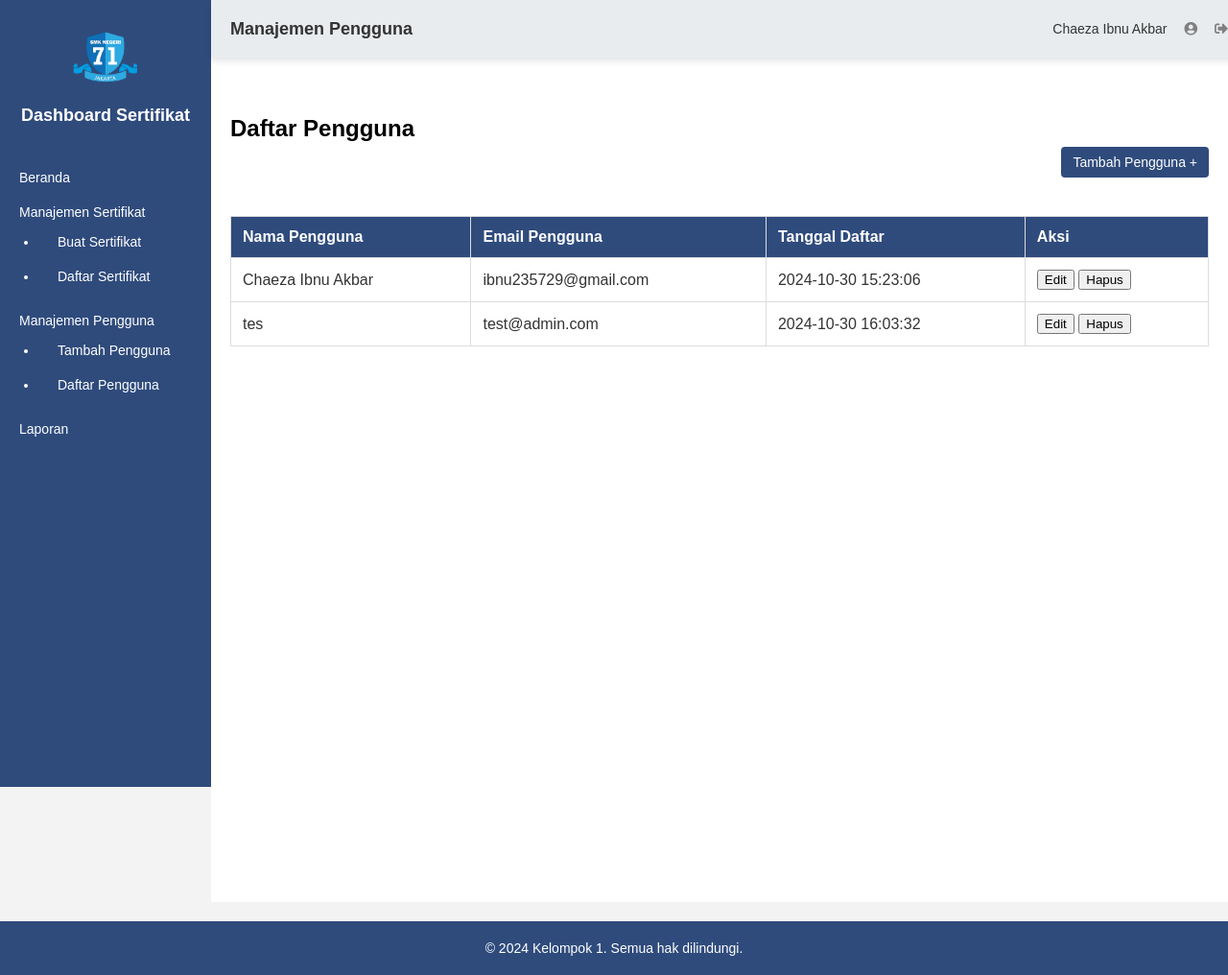
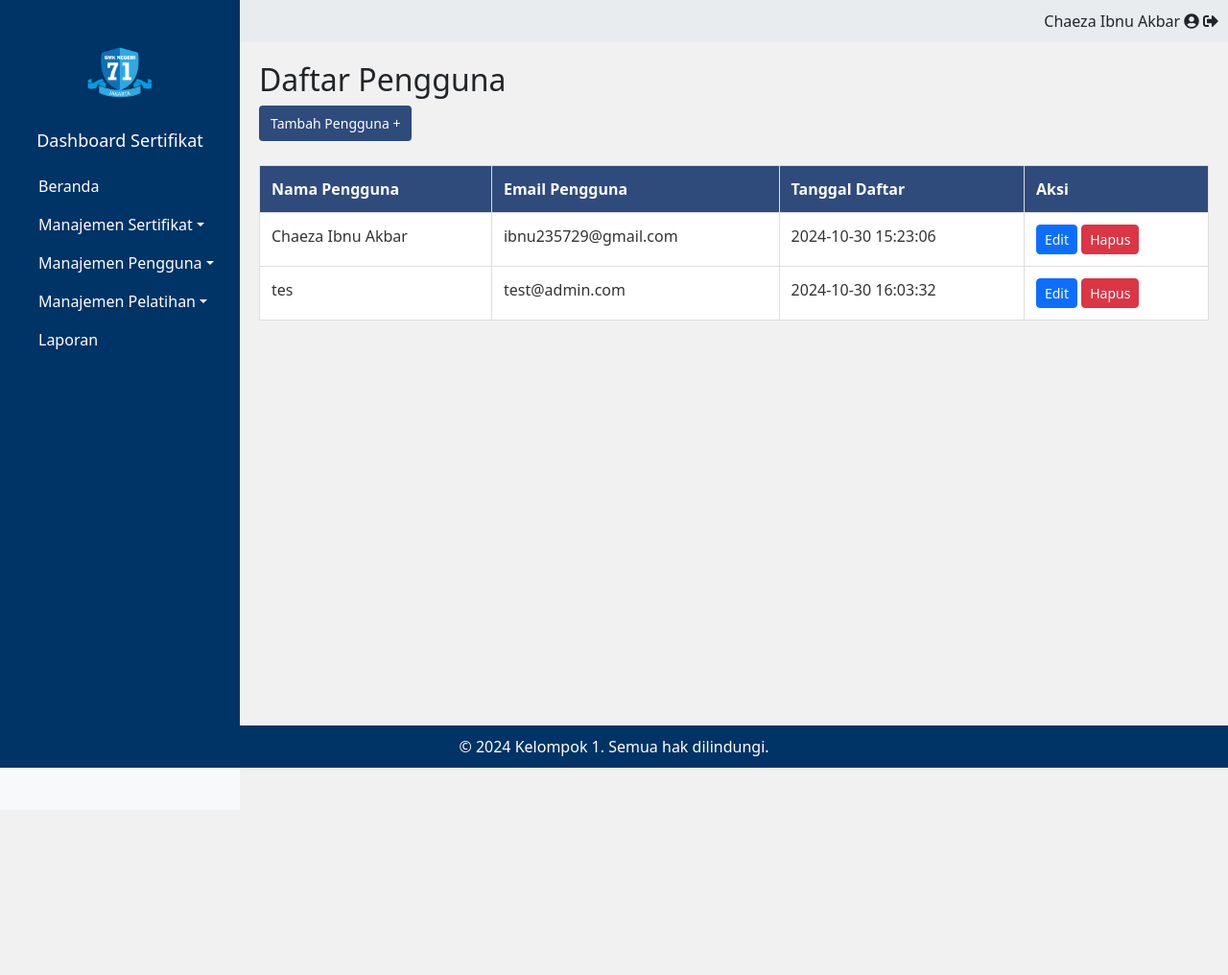
Before and after one commit to ItzKazuki/web-sertifikat-digital, a PHP site: page /dashboard/users/ in a window 1280 px wide. Shown: the whole page at 96% size. After the commit the page ends 800 px from the top, so only its background shows below. Run offline with PHP 8.4, Linux system fonts and the light colour scheme; a user stored in the database is signed in; data comes from the database, SQL or seed files in the repository.

Commit message:
add: add route on sidebar and more security

```diff
--- a/src/auth/change.php
+++ b/src/auth/change.php
@@ -2,7 +2,7 @@
 session_start();
 include '../service/utility.php';
 
-if(isset($_SESSION['email'])) {
+if (isset($_SESSION['email'])) {
     return redirect("dashboard");
 }
 ?>
@@ -92,7 +92,7 @@ if(isset($_SESSION['email'])) {
     </footer>
 
     <!-- Bootstrap JS and dependencies -->
-    <script src="https://cdn.jsdelivr.net/npm/bootstrap@5.3.0-alpha1/dist/js/bootstrap.bundle.min.js"></script>
+    <script src="../assets/bootstrap-5.3.3-dist/js/bootstrap.bundle.min.js"></script>
 </body>
 
 </html>
--- a/src/auth/forgot.php
+++ b/src/auth/forgot.php
@@ -2,7 +2,7 @@
 session_start();
 include '../service/utility.php';
 
-if(isset($_SESSION['email'])) {
+if (isset($_SESSION['email'])) {
     return redirect("dashboard");
 }
 ?>
@@ -152,7 +152,7 @@ if(isset($_SESSION['email'])) {
             <p>© 2024 Kelompok 1. Semua hak dilindungi.</p>
         </footer>
 
-        <script src="https://cdn.jsdelivr.net/npm/bootstrap@5.3.0-alpha1/dist/js/bootstrap.bundle.min.js"></script>
+        <script src="../assets/bootstrap-5.3.3-dist/js/bootstrap.bundle.min.js"></script>
 </body>
 
 </html>
--- a/src/auth/login.php
+++ b/src/auth/login.php
@@ -2,7 +2,7 @@
 session_start();
 include '../service/utility.php';
 
-if(isset($_SESSION['email'])) {
+if (isset($_SESSION['email'])) {
     return redirect("dashboard");
 }
 ?>
@@ -166,7 +166,7 @@ if(isset($_SESSION['email'])) {
         <p>© 2024 Kelompok 1. Semua hak dilindungi.</p>
     </footer>
 
-    <script src="https://cdn.jsdelivr.net/npm/bootstrap@5.3.0-alpha1/dist/js/bootstrap.bundle.min.js"></script>
+    <script src="../assets/bootstrap-5.3.3-dist/js/bootstrap.bundle.min.js"></script>
 </body>
 
 </html>
--- a/src/auth/register.php
+++ b/src/auth/register.php
@@ -2,7 +2,7 @@
 session_start();
 include '../service/utility.php';
 
-if(isset($_SESSION['email'])) {
+if (isset($_SESSION['email'])) {
     return redirect("dashboard");
 }
 ?>
@@ -104,7 +104,7 @@ if(isset($_SESSION['email'])) {
     </footer>
 
     <!-- Bootstrap JS and dependencies -->
-    <script src="https://cdn.jsdelivr.net/npm/bootstrap@5.3.0-alpha1/dist/js/bootstrap.bundle.min.js"></script>
+    <script src="../assets/bootstrap-5.3.3-dist/js/bootstrap.bundle.min.js"></script>
 </body>
 
 </html>
--- a/src/dashboard/courses/index.php
+++ b/src/dashboard/courses/index.php
@@ -113,8 +113,8 @@ while ($row = $getCourses->fetch_row()) {
                     <li class="nav-item">
                         <a class="nav-link dropdown-toggle" data-bs-toggle="collapse" href="#penggunaMenu" role="button" aria-expanded="false" aria-controls="penggunaMenu">Manajemen Pengguna</a>
                         <div class="collapse" id="penggunaMenu">
-                            <a href="#" class="dropdown-item">Tambah Pengguna</a>
-                            <a href="#" class="dropdown-item">Daftar Pengguna</a>
+                            <a href="users/create.php" class="dropdown-item">Tambah Pengguna</a>
+                            <a href="users/" class="dropdown-item">Daftar Pengguna</a>
                         </div>
                     </li>
                     <li class="nav-item">
--- a/src/dashboard/index.php
+++ b/src/dashboard/index.php
@@ -126,8 +126,8 @@ if (!isset($_SESSION['email']) && !isset($_SESSION['is_auth']) && $_SESSION['rol
             <li class="nav-item">
                 <a class="nav-link dropdown-toggle" data-bs-toggle="collapse" href="#penggunaMenu" role="button" aria-expanded="false" aria-controls="penggunaMenu">Manajemen Pengguna</a>
                 <div class="collapse" id="penggunaMenu">
-                    <a href="#" class="dropdown-item">Tambah Pengguna</a>
-                    <a href="#" class="dropdown-item">Daftar Pengguna</a>
+                    <a href="users/create.php" class="dropdown-item">Tambah Pengguna</a>
+                    <a href="users/" class="dropdown-item">Daftar Pengguna</a>
                 </div>
             </li>
             <li class="nav-item">
@@ -205,7 +205,7 @@ if (!isset($_SESSION['email']) && !isset($_SESSION['is_auth']) && $_SESSION['rol
     </div>
 
     <!-- Bootstrap JS -->
-    <script src="https://cdn.jsdelivr.net/npm/bootstrap@5.3.0-alpha1/dist/js/bootstrap.bundle.min.js"></script>
+    <script src="../assets/bootstrap-5.3.3-dist/js/bootstrap.bundle.min.js"></script>
 </body>
 
 </html>
--- a/src/dashboard/users/index.php
+++ b/src/dashboard/users/index.php
@@ -22,126 +22,162 @@ while ($row = $getUser->fetch_row()) {
 <head>
     <meta charset="UTF-8">
     <title>Manajemen Pengguna</title>
+    <link href="../../assets/bootstrap-5.3.3-dist/css/bootstrap.css" rel="stylesheet">
+
     <link rel="stylesheet" href="https://cdnjs.cloudflare.com/ajax/libs/font-awesome/5.15.4/css/all.min.css">
     <style>
-        body {
-            font-family: Arial, sans-serif;
-            margin: 0;
-            padding: 0;
-            background-color: #f3f3f3;
+        /* Sidebar styling */
+        .sidebar {
+            background-color: #1d3c6e;
+            color: white;
+            height: 100vh;
+            width: 250px;
+            position: fixed;
         }
 
-        /* Sidebar */
-        .sidebar {
-            width: 220px;
-            height: 100vh;
-            background-color: #2f4b7c;
-            position: fixed;
-            top: 0;
-            left: 0;
-            color: white;
-            padding-top: 20px;
-            display: flex;
-            flex-direction: column;
-            align-items: center;
-            overflow-y: auto;
+        .sidebar h4 {
+            margin-top: 20px;
+            font-size: 18px;
         }
 
-        .sidebar img {
-            width: 80px;
+        .nav-link {
+            color: white;
+            padding-left: 20px;
+        }
+
+        .nav-link:hover,
+        .dropdown-item:hover {
+            background-color: #2a4b8e;
+            color: #ffffff !important;
+        }
+
+        .dropdown-item {
+            padding-left: 30px;
+        }
+
+        /* Main content styling */
+        .content {
+            margin-left: 250px;
+            padding: 20px;
+            background-color: #f1f1f1;
+            min-height: 100vh;
+        }
+
+        .stat-box {
+            background-color: #1d3c6e;
+            color: white;
+            border-radius: 8px;
+        }
+
+        .cert-box {
+            background-color: #ffffff;
+            border-radius: 8px;
+            border: 1px solid #ddd;
+        }
+
+        .btn-dark {
+            background-color: #4c4c4c;
+            color: white;
+            border: none;
+        }
+
+        .btn-dark:hover {
+            background-color: #333333;
+        }
+
+        .container {
+            width: 1201px;
+            height: 200px;
+            background-color: gray;
+            display: flex;
+            align-items: center;
+            justify-content: center;
+        }
+
+        .stat-box {
+            width: 300px;
+            height: 150px;
+            background-color: #0A3067;
+            /* Navy blue color */
+            color: white;
+            display: flex;
+            align-items: flex-start;
+            justify-content: flex-start;
+            margin: 0 10px;
+            border-radius: 10px;
+            font-size: 1.2em;
+        }
+
+        body {
+            background-color: #f8f9fa;
+        }
+
+        .sidebar {
+            background-color: #003366;
+            color: white;
+            height: 100vh;
+            padding: 20px;
+        }
+
+        .sidebar a {
+            color: white;
+            text-decoration: none;
+        }
+
+        .sidebar a:hover {
+            text-decoration: underline;
+        }
+
+        .content {
+            padding: 20px;
+        }
+
+        .form-container {
+            background-color: #003366;
+            padding: 20px;
+            border-radius: 10px;
+            color: white;
+        }
+
+        .form-container input,
+        .form-container textarea {
+            background-color: #e9ecef;
+            border: none;
+            border-radius: 5px;
+            padding: 10px;
+            width: 100%;
             margin-bottom: 10px;
         }
 
-        .sidebar h2 {
-            font-size: 18px;
-            text-align: center;
-            margin: 0;
-            margin-bottom: 20px;
+        .form-container input[type="file"] {
+            padding: 3px;
         }
 
-        .sidebar ul {
-            list-style-type: none;
-            padding: 0;
+        .form-container label {
+            margin-bottom: 5px;
+        }
+
+        .form-container .btn {
+            width: 100px;
+            margin: 5px;
+        }
+
+        .footer {
+            background-color: #003366;
+            color: white;
+            text-align: center;
+            padding: 10px;
+            position: fixed;
+            bottom: 0;
             width: 100%;
         }
 
-        .sidebar ul li {
-            padding: 10px 20px;
-            font-size: 14px;
-        }
-
-        .sidebar ul li a {
-            color: white;
-            text-decoration: none;
-            display: block;
-        }
-
-        .sidebar ul li a:hover {
-            text-decoration: underline;
-        }
-
-        /* Sub-menu styling */
-        .sidebar ul li ul {
-            list-style-type: disc;
-            /* Show bullets */
-            padding-left: 20px;
-            /* Indent sub-items */
-            margin-top: 5px;
-        }
-
-        /* Header */
         .header {
-            height: 60px;
             background-color: #e9ecef;
-            padding: 0 20px;
+            padding: 10px;
             display: flex;
+            justify-content: space-between;
             align-items: center;
-            justify-content: space-between;
-            position: fixed;
-            width: calc(100% - 240px);
-            /* Additional margin to accommodate sidebar */
-            margin-left: 220px;
-            box-shadow: 0 4px 6px rgba(0, 0, 0, 0.1);
-            top: 0;
-            z-index: 1000;
-        }
-
-        .header .title {
-            font-size: 18px;
-            font-weight: bold;
-            color: #333;
-        }
-
-        .header .user-info {
-            display: flex;
-            align-items: center;
-            font-size: 14px;
-            color: #333;
-            gap: 10px;
-        }
-
-        .header .user-info i {
-            cursor: pointer;
-            color: gray;
-            margin-left: 8px;
-            /* Added margin for logout icon visibility */
-        }
-
-        /* Main content */
-        .main-content {
-            margin-left: 220px;
-            margin-top: 60px;
-            padding: 20px;
-            background-color: #ffffff;
-            min-height: 100vh;
-            padding-top: 60px;
-        }
-
-        .main-content h2 {
-            font-size: 24px;
-            font-weight: bold;
-            margin-bottom: 5px;
-            margin-top: 0;
         }
 
                 /* Button */
@@ -189,63 +225,41 @@ while ($row = $getUser->fetch_row()) {
         .table td {
             color: #333;
         }
-
-        .footer {
-            text-align: center;
-            padding: 20px;
-            background-color: #2f4b7c;
-            color: white;
-            font-size: 14px;
-            margin-top: 20px;
-        }
-
-        /* Button Container */
-        .button-container {
-            display: flex;
-            justify-content: flex-end;
-            margin-bottom: 15px;
-        }
-
-        /* Responsive */
-        @media screen and (max-width: 768px) {
-            .sidebar {
-                width: 100%;
-                height: auto;
-                position: relative;
-            }
-
-            .header {
-                width: 100%;
-                margin-left: 0;
-            }
-
-            .main-content {
-                margin-left: 0;
-                padding-top: 60px;
-            }
-        }
     </style>
 </head>
 
 <body>
 <div class="sidebar">
-        <img src="../../assets/logo.png" alt="Logo Sekolah">
-        <h2>Dashboard Sertifikat</h2>
-        <ul>
-            <li><a href="#">Beranda</a></li>
-            <li><a href="#">Manajemen Sertifikat</a>
-                <ul>
-                    <li><a href="#">Buat Sertifikat</a></li>
-                    <li><a href="#">Daftar Sertifikat</a></li>
-                </ul>
+        <div class="text-center my-3">
+            <img src="../../assets/logo.png" alt="Logo" style="max-width: 80px;">
+            <h4>Dashboard Sertifikat</h4>
+        </div>
+        <ul class="nav flex-column">
+            <li class="nav-item"><a href="#" class="nav-link">Beranda</a></li>
+            <!-- Manajemen Sertifikat Dropdown -->
+            <li class="nav-item">
+                <a class="nav-link dropdown-toggle" data-bs-toggle="collapse" href="#sertifikatMenu" role="button" aria-expanded="false" aria-controls="sertifikatMenu">Manajemen Sertifikat</a>
+                <div class="collapse" id="sertifikatMenu">
+                    <a href="certicate/create.php" class="dropdown-item">Buat Sertifikat</a>
+                    <a href="certificate" class="dropdown-item">Daftar Sertifikat</a>
+                </div>
             </li>
-            <li><a href="#">Manajemen Pengguna</a>
-                <ul>
-                    <li><a href="#">Tambah Pengguna</a></li>
-                    <li><a href="#">Daftar Pengguna</a></li>
-                </ul>
+            <!-- Manajemen Pengguna Dropdown -->
+            <li class="nav-item">
+                <a class="nav-link dropdown-toggle" data-bs-toggle="collapse" href="#penggunaMenu" role="button" aria-expanded="false" aria-controls="penggunaMenu">Manajemen Pengguna</a>
+                <div class="collapse" id="penggunaMenu">
+                    <a href="users/create.php" class="dropdown-item">Tambah Pengguna</a>
+                    <a href="users" class="dropdown-item">Daftar Pengguna</a>
+                </div>
             </li>
-            <li><a href="#">Laporan</a></li>
+            <li class="nav-item">
+                <a class="nav-link dropdown-toggle" data-bs-toggle="collapse" href="#pelatihanMenu" role="button" aria-expanded="false" aria-controls="pelatihanMenu">Manajemen Pelatihan</a>
+                <div class="collapse" id="pelatihanMenu">
+                    <a href="courses/create.php" class="dropdown-item">Tambah Pelatihan</a>
+                    <a href="courses" class="dropdown-item">Daftar Pelatihan</a>
+                </div>
+            </li>
+            <li class="nav-item"><a href="#" class="nav-link">Laporan</a></li>
         </ul>
     </div>
 
@@ -258,7 +272,7 @@ while ($row = $getUser->fetch_row()) {
         </div>
     </div>
 
-    <div class="main-content">
+    <div class="content flex-grow-1">
         <h2>Daftar Pengguna</h2>
         <div class="button-container">
             <button class="add-button">Tambah Pengguna +</button>
@@ -293,6 +307,9 @@ while ($row = $getUser->fetch_row()) {
     <div class="footer">
         &copy; 2024 Kelompok 1. Semua hak dilindungi.
     </div>
+
+    <script src="../../assets/bootstrap-5.3.3-dist/js/bootstrap.bundle.min.js"></script>
+
 </body>
 
 </html>
```
Also changed, not shown: src/dashboard/certificate/create.php (+7 -8 lines), src/dashboard/certificate/index.php (+4 -4 lines), src/dashboard/courses/create.php (+7 -8 lines), src/dashboard/users/create.php (+7 -7 lines), src/index.php (+4 -4 lines). Lines whose indentation alone changed are shown as unchanged.
